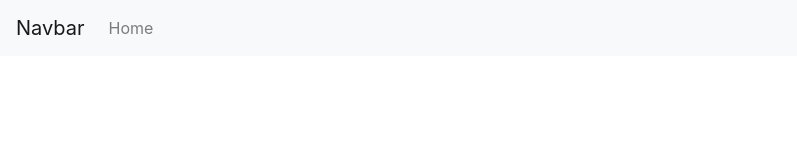
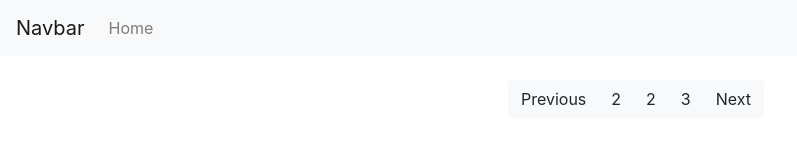
Before and after one commit to tvelle/Thomas-MovieDB, a website built with webpack: page src/index.html in a window 1280 px wide. Shown: the whole page, without its empty margins (0-797 px from the left). Built offline with nearby package versions, Linux system fonts and the light colour scheme; no server answers.

Commit message:
Page buttons at bottom page (without functionality)

```diff
--- a/src/index.html
+++ b/src/index.html
@@ -26,6 +26,10 @@
   <!-- INDEX PAGE -->
   <div class="container mt-4" id="index" style="display: none;">
     <div class="row">
+
+
+    </div>
+    <div class="row pageButtonsDiv d-flex justify-content-center">
 
 
     </div>
--- a/src/scripts/overview.js
+++ b/src/scripts/overview.js
@@ -2,6 +2,8 @@ import Axios from "axios";
 import {
     KEY
 } from "./config";
+import queryString from "query-string";
+
 
 export function initOverview() {
     document.getElementById("index").style.display = "block";
@@ -15,8 +17,9 @@ function getData() {
         .then(response => {
             movies = response.data.results;
             getGenres(movies);
+            // url = location.search + "&page=1";
         });
-}
+};
 
 let genres;
 
@@ -41,10 +44,10 @@ function renderPage() {
                     <h5 class="card-title">${movie.title} <span class="badge badge-primary">${movie.vote_average}</span></h5>
                     <h6 class="card-subtitle mb-4">Release: ${movie.release_date}</h6>
                     <p class="card-text mb-4">${movie.overview}</p>
-                <p class="genres" id="genres${movie.id}">
-
-                </p>
-
+                    <div class="card mb-4 bg-white p-2">
+                        <h6 class="card-title ">Genres</h6>
+                        <p class="genres" id="genres${movie.id}"></p>
+                    </div>
                     <a href="?movie=${movie.id}" class="btn btn-primary">Details</a>
                 </div>
             </div>
@@ -61,4 +64,41 @@ function renderPage() {
             });
         });
     });
+
+
 }
+
+
+console.log(location.search);
+const parsed = queryString.parse(location.search);
+console.log(parsed);
+
+document.querySelector("#index .pageButtonsDiv").innerHTML += `
+        <div class="btn-toolbar" role="toolbar" aria-label="Toolbar with button groups">
+            <div class="btn-group mr-2" role="group" aria-label="First group">
+                <button type="button" class="btn btn-light" id="previousButton">Previous</button>
+                <div class="btn-group pageButtons">
+                    <button type="button" class="btn btn-light">2</button>
+                    <button type="button" class="btn btn-light">2</button>
+                    <button type="button" class="btn btn-light">3</button>
+                </div>
+                <button type="button" class="btn btn-light" id="nextButton">Next</button>
+            </div>
+        </div>
+    `;
+
+
+
+document.querySelector("#previousButton").addEventListener("click", getPreviousPage());
+
+
+function getPreviousPage(){
+
+    if (parsed.page) {
+        if(parsed.page == 1) {
+            console.log("Heeft pagina 1");
+        } else {
+            console.log("Heeft ander paginanummer dan 1");
+        };
+    };
+};
```
Lines whose indentation alone changed are shown as unchanged.
